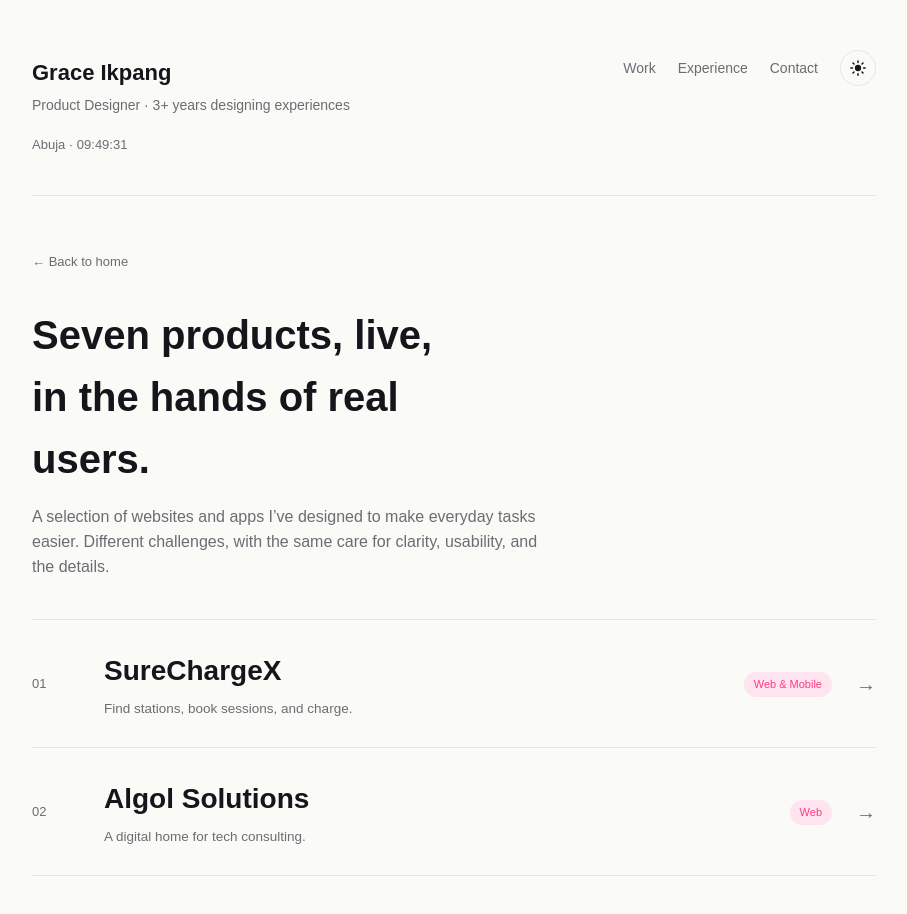
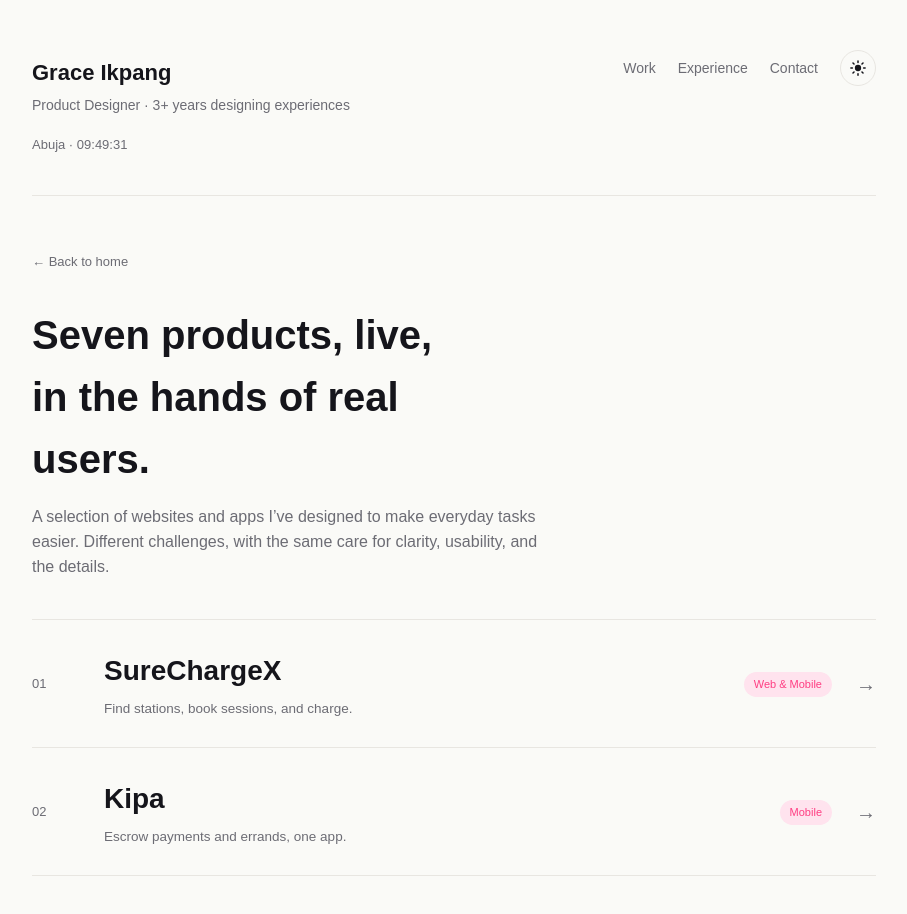
Before and after one commit to GraceIkpang/folio, a Next.js app: page /work in a window 1280 px wide. Shown: the top 914 px of the page, without its empty margins (186-1093 px from the left). Built offline with nearby package versions, Linux system fonts and the light colour scheme; a web font is replaced by a local one.

Commit message:
Draft: live products order SureChargeX, Kipa, Algol Solutions, AshAudit
Co-Authored-By: Claude Opus 5.5 <noreply@anthropic.com>

```diff
--- a/content/site.ts
+++ b/content/site.ts
@@ -94,8 +94,8 @@ export const workPage = {
 
 export const liveProducts: LiveProduct[] = [
   { name: "SureChargeX", summary: "Find stations, book sessions, and charge.", platform: "Web & Mobile", caseStudy: "/work/surechargex" },
+  { name: "Kipa", summary: "Escrow payments and errands, one app.", platform: "Mobile", caseStudy: "/work/kipa" },
   { name: "Algol Solutions", summary: "A digital home for tech consulting.", platform: "Web", caseStudy: "/work/algol-solutions" },
-  { name: "Kipa", summary: "Escrow payments and errands, one app.", platform: "Mobile", caseStudy: "/work/kipa" },
   { name: "AshAudit", summary: "GPS-accurate site audits, online or offline.", platform: "Web & Mobile", caseStudy: "/work/ashaudit" },
   { name: "AshGridX", summary: "Track electricity usage and recharge instantly.", platform: "Web & Mobile", caseStudy: "/work/ashgridx" },
   { name: "Urban Women", summary: "A nonprofit’s mission brought to life.", platform: "Web", caseStudy: "/work/urban-women" },
```
